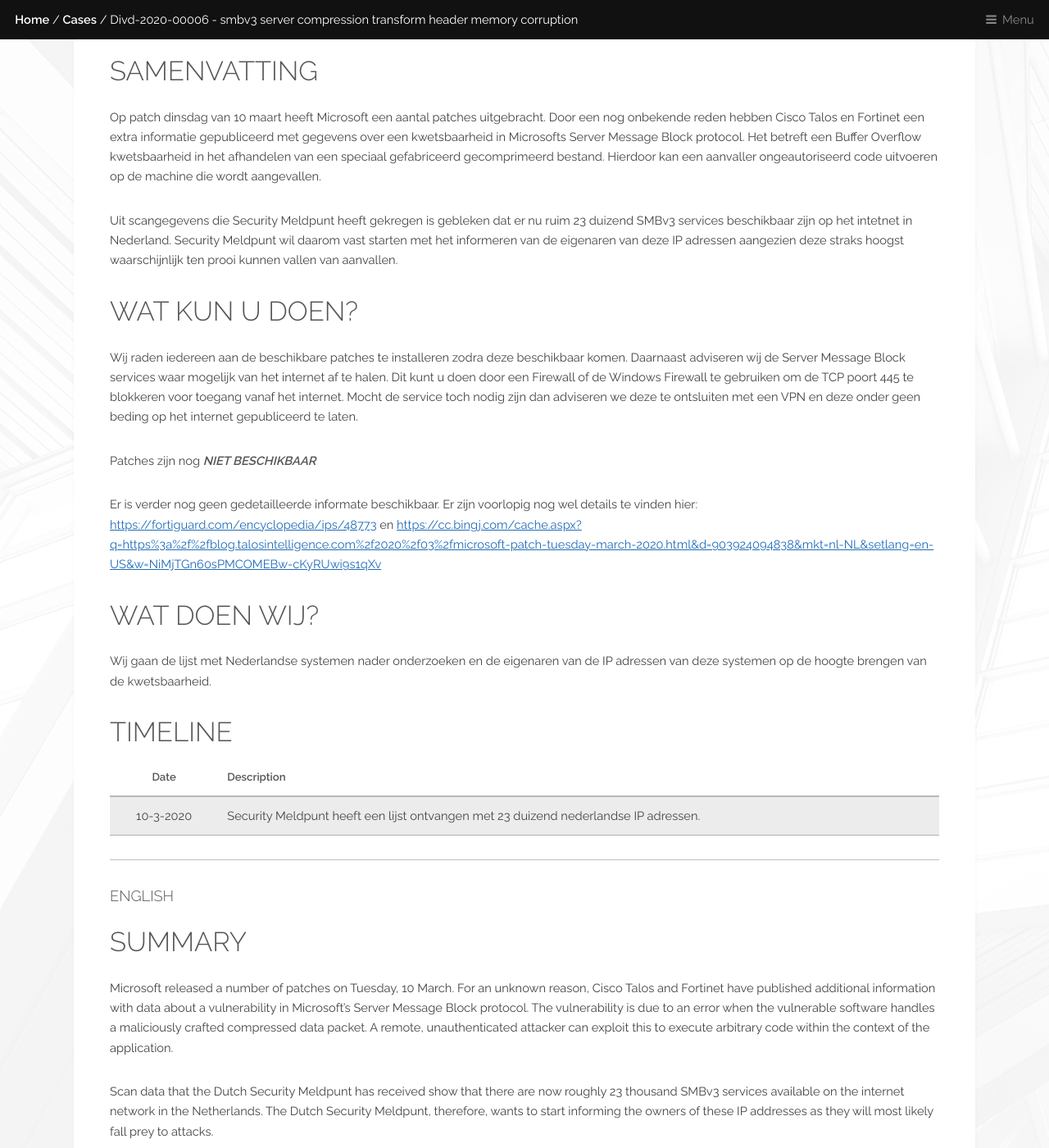
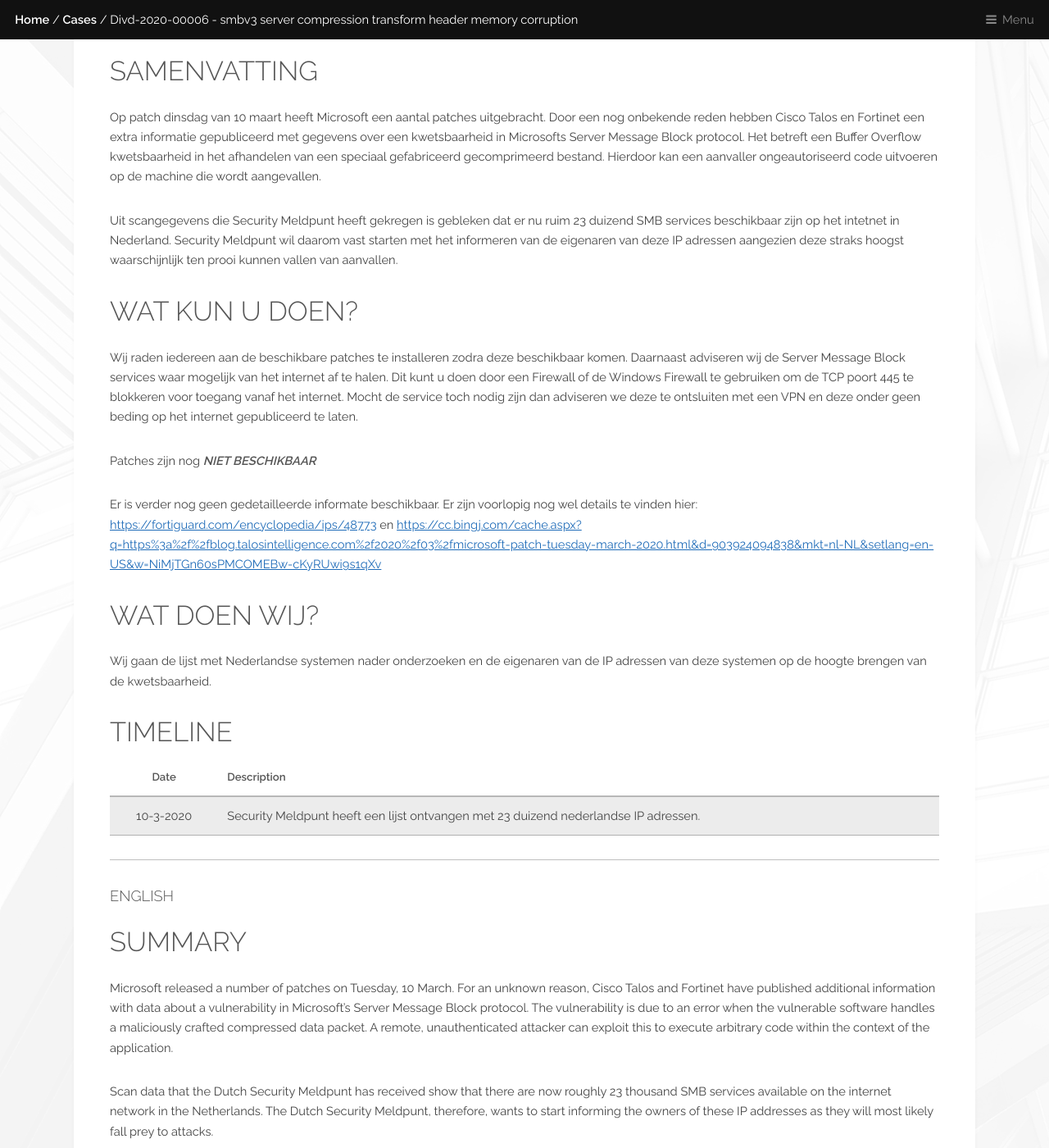
Before and after one commit to DIVD-NL/SecurityMeldpunt, a Jekyll site: the page built from cases/DIVD-2020-00006.md, in a window 1280 px wide and 1400 px high, scrolled down 1117 px. Shown: the whole window at 82% size. Built offline with Jekyll 4.4.1, drawn with Linux system fonts in a browser that asks for light colours.

Commit message:
textual corrections

```diff
--- a/cases/DIVD-2020-00006.md
+++ b/cases/DIVD-2020-00006.md
@@ -25,7 +25,7 @@ Windows Server, version 1909 (Server Core installation)  |
 
 Op patch dinsdag van 10 maart heeft Microsoft een aantal patches uitgebracht. Door een nog onbekende reden hebben Cisco Talos en Fortinet een extra informatie gepubliceerd met gegevens over een kwetsbaarheid in Microsofts Server Message Block protocol. Het betreft een Buffer Overflow kwetsbaarheid in het afhandelen van een speciaal gefabriceerd gecomprimeerd bestand. Hierdoor kan een aanvaller ongeautoriseerd code uitvoeren op de machine die wordt aangevallen.
 
-Uit scangegevens die Security Meldpunt heeft gekregen is gebleken dat er nu ruim 23 duizend SMBv3 services beschikbaar zijn op het intetnet in Nederland. Security Meldpunt wil daarom vast starten met het informeren van de eigenaren van deze IP adressen aangezien deze straks hoogst waarschijnlijk ten prooi kunnen vallen van aanvallen.
+Uit scangegevens die Security Meldpunt heeft gekregen is gebleken dat er nu ruim 23 duizend SMB services beschikbaar zijn op het intetnet in Nederland. Security Meldpunt wil daarom vast starten met het informeren van de eigenaren van deze IP adressen aangezien deze straks hoogst waarschijnlijk ten prooi kunnen vallen van aanvallen.
 
 ## Wat kun u doen?
 
@@ -56,7 +56,7 @@ Wij gaan de lijst met Nederlandse systemen nader onderzoeken en de eigenaren van
 
 Microsoft released a number of patches on Tuesday, 10 March. For an unknown reason, Cisco Talos and Fortinet have published additional information with data about a vulnerability in Microsoft's Server Message Block protocol. The vulnerability is due to an error when the vulnerable software handles a maliciously crafted compressed data packet. A remote, unauthenticated attacker can exploit this to execute arbitrary code within the context of the application.
 
-Scan data that the Dutch Security Meldpunt has received show that there are now roughly 23 thousand SMBv3 services available on the internet network in the Netherlands. The Dutch Security Meldpunt, therefore, wants to start informing the owners of these IP addresses as they will most likely fall prey to attacks.
+Scan data that the Dutch Security Meldpunt has received show that there are now roughly 23 thousand SMB services available on the internet network in the Netherlands. The Dutch Security Meldpunt, therefore, wants to start informing the owners of these IP addresses as they will most likely fall prey to attacks.
 
 ## What you can do
 
```
